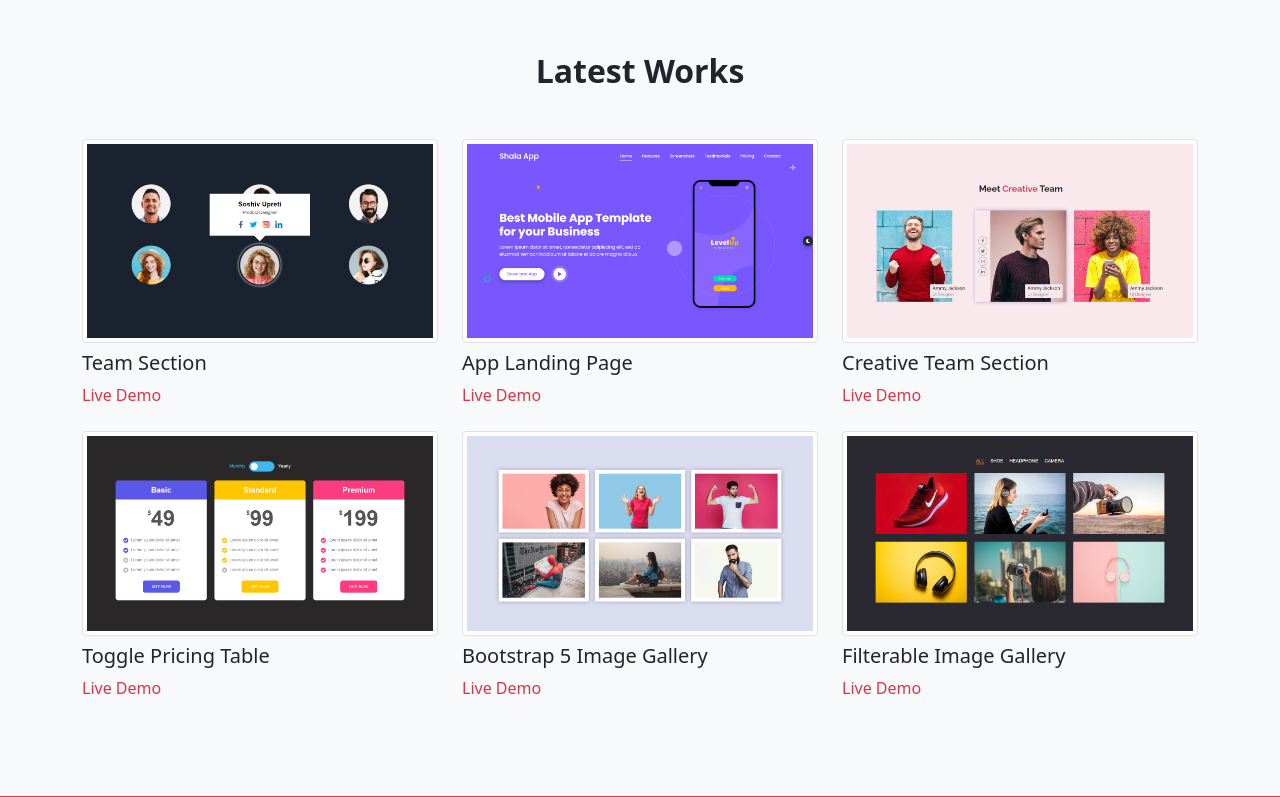
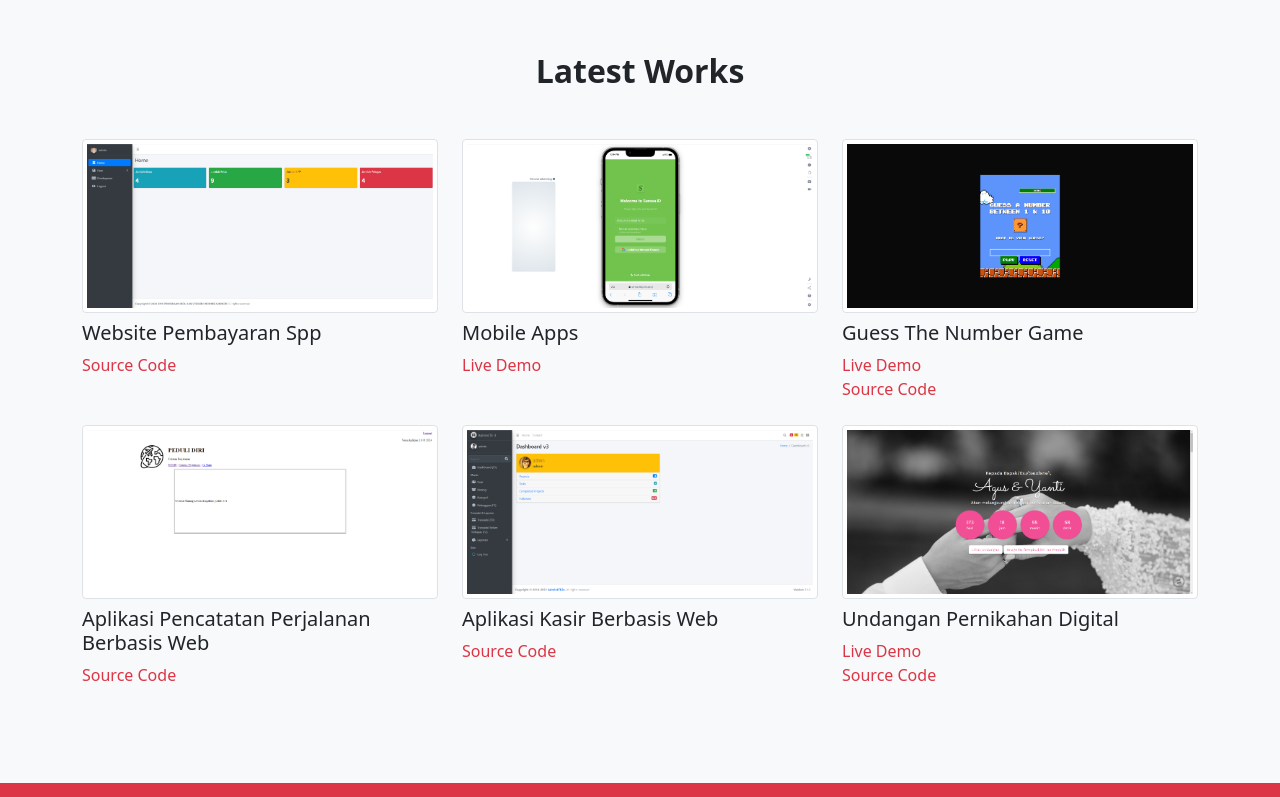
Before and after one commit to theox06/project-website-portfolio, a plain HTML site: page index.html in a window 1280 px wide. Shown: the part 2000-2797 px from the top of the page. Drawn offline with nearby package versions, Linux system fonts and the light colour scheme.

Commit message:
revisi dengan data diri sendiri

```diff
--- a/index.html
+++ b/index.html
@@ -29,7 +29,7 @@
   <!-- navbar start -->
   <nav class="navbar navbar-light fixed-top bg-light shadow-sm">
     <div class="container-lg">
-      <a class="navbar-brand text-danger fw-bold fs-4" href="#">W.S</a>
+      <a class="navbar-brand text-danger fw-bold fs-4" href="#">T.G</a>
       <div class="dropdown">
         <button class="btn btn-secondary btn-danger px-3" type="button" id="dropdownMenuButton1"
           data-bs-toggle="dropdown" aria-expanded="false">
@@ -54,14 +54,14 @@
       <div class="row min-vh-100 align-items-center aligin-content-center">
         <div class="col-md-6 mt-5 mt-md-0">
           <div class="home-img text-center">
-            <img src="img/profile.png" class="rounded-circle mw-100" alt="profile img">
+            <img src="img/profile_fixed.png" class="rounded-circle mw-100" alt="profile img">
           </div>
         </div>
         <div class="col-md-6 mt-5 mt-md-0 order-md-first">
           <div class="home-text">
             <p class="text-muted mb-1">Hello I'm</p>
             <h1 class="text-danger text-uppercase fs-1 fw-bold">Web Designer</h1>
-            <h2 class="fs-4">Wawan Sulistiyo</h2>
+            <h2 class="fs-4">Theo Ginting</h2>
             <p class="mt-4 text-muted">Lorem ipsum dolor sit amet, consectetur adipiscing elit, sed do eiusmod tempor
               incididunt ut
               labore et
@@ -217,44 +217,60 @@
       <div class="row">
         <div class="col-md-6 col-lg-4">
           <div class="portfolio-item">
-            <img src="img/portfolio/1.jpg" class="w-100 img-thumbnail" alt="portfolio item">
-            <h3 class="text-capitalize fs-5 my-2">team section</h3>
-            <p class="mb-4"><a href="#" class="text-danger text-decoration-none">Live Demo</a></p>
+            <img src="img/projects/project1.png" class="w-100 img-thumbnail" alt="portfolio item">
+            <h3 class="text-capitalize fs-5 my-2">website pembayaran spp</h3>
+            <p class="mb-4"><a href="https://github.com/theox06/project-website-pembayaran-spp"
+                class="text-danger text-decoration-none">Source Code</a></p>
           </div>
         </div>
         <div class="col-md-6 col-lg-4">
           <div class="portfolio-item">
-            <img src="img/portfolio/2.jpg" class="w-100 img-thumbnail" alt="portfolio item">
-            <h3 class="text-capitalize fs-5 my-2">app landing page</h3>
-            <p class="mb-4"><a href="#" class="text-danger text-decoration-none">Live Demo</a></p>
+            <img src="img/projects/project2.png" class="w-100 img-thumbnail" alt="portfolio item">
+            <h3 class="text-capitalize fs-5 my-2">mobile apps</h3>
+            <p class="mb-4"><a href="https://serasa-id.glide.page/" class="text-danger text-decoration-none">Live
+                Demo</a></p>
           </div>
         </div>
         <div class="col-md-6 col-lg-4">
           <div class="portfolio-item">
-            <img src="img/portfolio/3.jpg" class="w-100 img-thumbnail" alt="portfolio item">
-            <h3 class="text-capitalize fs-5 my-2">creative team section</h3>
-            <p class="mb-4"><a href="#" class="text-danger text-decoration-none">Live Demo</a></p>
+            <img src="img/projects/project3.png" class="w-100 img-thumbnail" alt="portfolio item">
+            <h3 class="text-capitalize fs-5 my-2">guess the number game</h3>
+            <p class="mb-4">
+              <a href="https://theox06.github.io/game-tebak-angka/" class="text-danger text-decoration-none">Live
+                Demo</a>
+              <br>
+              <a href="https://github.com/theox06/game-tebak-angka" class="text-danger text-decoration-none">Source
+                Code</a>
+            </p>
           </div>
         </div>
         <div class="col-md-6 col-lg-4">
           <div class="portfolio-item">
-            <img src="img/portfolio/4.jpg" class="w-100 img-thumbnail" alt="portfolio item">
-            <h3 class="text-capitalize fs-5 my-2">toggle pricing table</h3>
-            <p class="mb-4"><a href="#" class="text-danger text-decoration-none">Live Demo</a></p>
+            <img src="img/projects/project4.png" class="w-100 img-thumbnail" alt="portfolio item">
+            <h3 class="text-capitalize fs-5 my-2">aplikasi pencatatan perjalanan berbasis web</h3>
+            <p class="mb-4"><a href="https://github.com/theox06/project-aplikasi-web-catatan-perjalanan/tree/master"
+                class="text-danger text-decoration-none">Source Code</a></p>
           </div>
         </div>
         <div class="col-md-6 col-lg-4">
           <div class="portfolio-item">
-            <img src="img/portfolio/5.jpg" class="w-100 img-thumbnail" alt="portfolio item">
-            <h3 class="text-capitalize fs-5 my-2">bootstrap 5 image gallery</h3>
-            <p class="mb-4"><a href="#" class="text-danger text-decoration-none">Live Demo</a></p>
+            <img src="img/projects/project5.png" class="w-100 img-thumbnail" alt="portfolio item">
+            <h3 class="text-capitalize fs-5 my-2">aplikasi kasir berbasis web</h3>
+            <p class="mb-4"><a href="https://github.com/theox06/project-aplikasi-kasir-berbasis-web"
+                class="text-danger text-decoration-none">Source Code</a></p>
           </div>
         </div>
         <div class="col-md-6 col-lg-4">
           <div class="portfolio-item">
-            <img src="img/portfolio/6.jpg" class="w-100 img-thumbnail" alt="portfolio item">
-            <h3 class="text-capitalize fs-5 my-2">filterable image gallery</h3>
-            <p class="mb-4"><a href="#" class="text-danger text-decoration-none">Live Demo</a></p>
+            <img src="img/projects/project6.png" class="w-100 img-thumbnail" alt="portfolio item">
+            <h3 class="text-capitalize fs-5 my-2">undangan pernikahan digital</h3>
+            <p class="mb-4">
+              <a href="https://theox06.github.io/undangan-pernikahan-digital-fix/"
+                class="text-danger text-decoration-none">Live Demo</a>
+              <br>
+              <a href="https://github.com/theox06/undangan-pernikahan-digital-fix"
+                class="text-danger text-decoration-none me-1 text-end">Source Code</a>
+            </p>
           </div>
         </div>
       </div>
@@ -393,7 +409,7 @@
             </div>
             <div class="text ms-3">
               <h3 class="fs-5">Email</h3>
-              <p class="text-muted">example@gmail.com</p>
+              <p class="text-muted">jrmy.theo@gmail.com</p>
             </div>
           </div>
           <div class="contact-item d-flex mb-3">
@@ -402,7 +418,7 @@
             </div>
             <div class="text ms-3">
               <h3 class="fs-5">Phone</h3>
-              <p class="text-muted">+62 812 ****</p>
+              <p class="text-muted">0812 8342 4256</p>
             </div>
           </div>
           <div class="contact-item d-flex mb-3">
@@ -410,8 +426,9 @@
               <i class="fa-solid fa-location-dot"></i>
             </div>
             <div class="text ms-3">
-              <h3 class="fs-5">Visit Office</h3>
-              <p class="text-muted">Meruya Street, Kembangan, West Jakarta, 11650</p>
+              <h3 class="fs-5">Visit Me</h3>
+              <p class="text-muted">Pabuaran Asri, Block C1 / No.2, Kel.Pabuaran, Kec.Cibinong, Kab.Bogor, Jawa Barat,
+                16916</p>
             </div>
           </div>
         </div>
@@ -458,7 +475,7 @@
     <div class="container-lg">
       <div class="row">
         <div class="col-lg-12">
-          <p class="m-0 text-center text-muted">&copy; 2024 Wawan Sulistiyo</p>
+          <p class="m-0 text-center text-muted">&copy; 2024 Theo Ginting</p>
         </div>
       </div>
     </div>
```
Also changed, not shown: img/profile_fixed.png (added), img/projects/project1.png (added), img/projects/project2.png (added), img/projects/project3.png (added), img/projects/project4.png (added), img/projects/project5.png (added), img/projects/project6.png (added), 1 other file.
